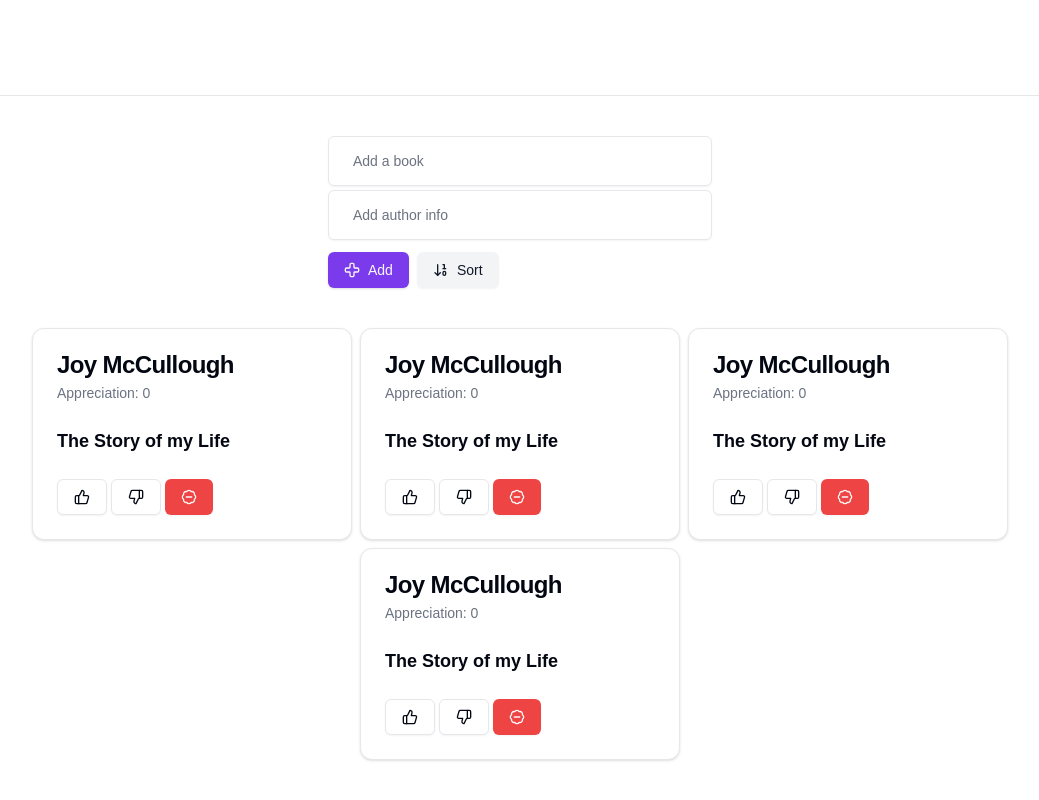
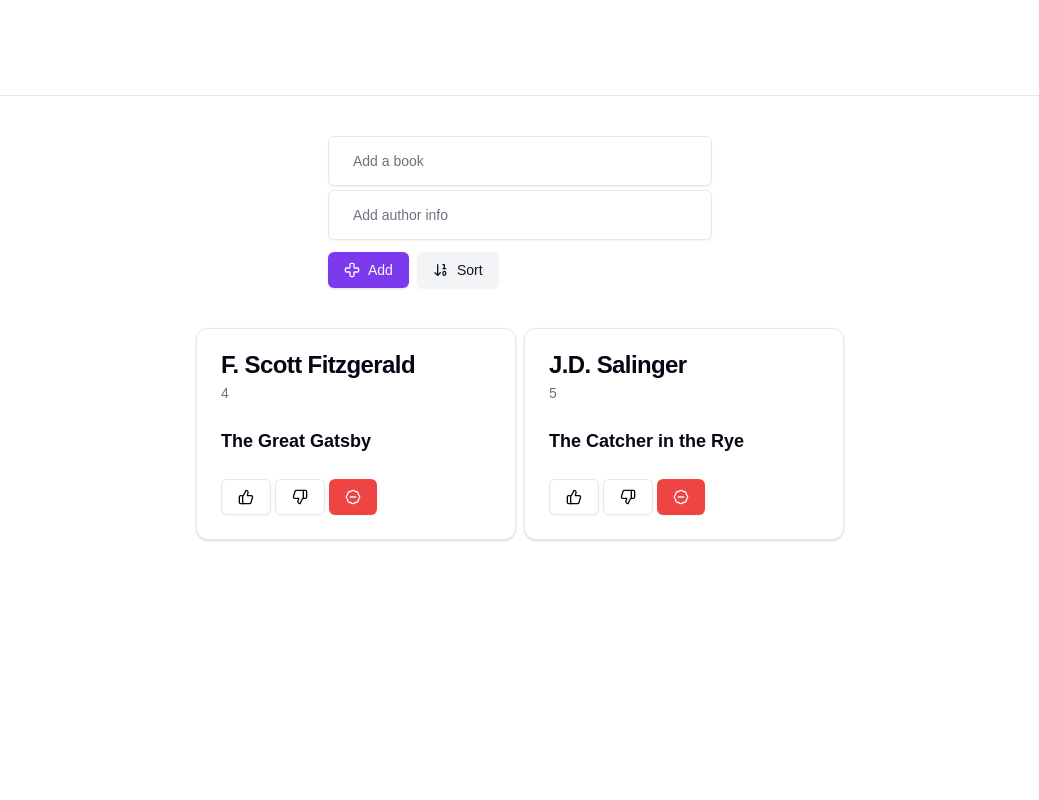
Before and after one commit to HarshGit1824/BookerApp, a Next.js app: page / in a window 1280 px wide. Shown: the part 798-1598 px from the top of the page, without its empty margins (120-1159 px from the left). After the commit the page ends 1378 px from the top, so only its background shows below. Built offline with nearby package versions, Linux system fonts and the light colour scheme; a web font is replaced by a local one.

Commit message:
Add Reducers

```diff
--- a/app/page.tsx
+++ b/app/page.tsx
@@ -1,19 +1,36 @@
 "use client";
 
+import { useReducer } from "react";
+import { booksReducer } from "@/lib/reducer";
 import { LampDemo } from "@/components/ui/lamp";
 import Header from "@/components/Header";
 import AddBook from "@/components/AddBook";
 import BookList from "@/components/BookList";
 
 function Home() {
+  const [books, dispatch] = useReducer(booksReducer, [
+    {
+      id: "1",
+      title: "The Great Gatsby",
+      author: "F. Scott Fitzgerald",
+      rating: 4,
+    },
+    {
+      id: "2",
+      title: "The Catcher in the Rye",
+      author: "J.D. Salinger",
+      rating: 5,
+    },
+  ]);
+
   return (
     <>
       <Header />
       <LampDemo title="Booker &mdash; rank books to read." />
       <hr className="mb-10" />
       <main className="max-w-7xl mx-auto px-2 text-2xl">
-        <AddBook />
-        <BookList />
+        <AddBook dispatch={dispatch} />
+        <BookList books={books} dispatch={dispatch} />
       </main>
     </>
   );
--- a/components/AddBook.tsx
+++ b/components/AddBook.tsx
@@ -1,46 +1,69 @@
 "use client";
-import { FormEvent, useState } from "react";
+import {  FormEvent, useRef } from "react";
 import { Input } from "@/components/ui/input";
 import { Button } from "@/components/ui/button";
 import { ArrowDown10, Cross } from "lucide-react";
 
-function AddBook() {
-  const [bookValue, setBookValue] = useState("");
-  const [authorValue, setAuthorValue] = useState("");
+// Reducer function to handle state updates
+const bookReducer = (state: any[], action: { type: string; payload?: any }) => {
+  switch (action.type) {
+    case "add":
+      return [...state, action.payload];
+    case "sort":
+      return [...state].sort((a, b) => a.title.localeCompare(b.title));
+    default:
+      return state;
+  }
+};
+
+function AddBook({ dispatch }: { dispatch: Function }) {
+  const inputBook = useRef<HTMLInputElement>(null);
+  const inputAuthor = useRef<HTMLInputElement>(null);
+
   const handleFormSubmit = (e: FormEvent) => {
     e.preventDefault();
-    if (!bookValue.trim() || !authorValue.trim()) {
-      return;
-    }
-    console.log(bookValue, authorValue);
-    setBookValue("");
-    setAuthorValue("");
+    const currBook = inputBook.current?.value.trim();
+    const currAuthor = inputAuthor.current?.value.trim();
+    if (!currBook || !currAuthor) return;
+
+    dispatch({
+      type: "add",
+      payload: { title: currBook, author: currAuthor },
+    });
+
+    inputBook.current!.value = "";
+    inputAuthor.current!.value = "";
   };
+
+  const handleSort = () => {
+    dispatch({ type: "sort" });
+  };
+
   return (
+    <div>
       <form className="max-w-96 mx-auto mb-10" onSubmit={handleFormSubmit}>
         <Input
           type="text"
           placeholder="Add a book"
           className="mb-1 p-6"
-        onChange={(e) => setBookValue(e.target.value)}
-        value={bookValue}
+          ref={inputBook}
         />
         <Input
           type="text"
           placeholder="Add author info"
           className="mb-3 p-6"
-        onChange={(e) => setAuthorValue(e.target.value)}
-        value={authorValue}
+          ref={inputAuthor}
         />
         <div className="flex gap-2">
           <Button type="submit">
             <Cross /> Add
           </Button>
-        <Button type="submit" variant="secondary">
+          <Button variant="secondary" type="button" onClick={handleSort}>
             <ArrowDown10 /> Sort
           </Button>
         </div>
       </form>
+    </div>
   );
 }
 
--- a/components/BookList.tsx
+++ b/components/BookList.tsx
@@ -1,12 +1,14 @@
 import BookSingle from "@/components/BookSingle";
-function BookList() {
+
+function BookList({ books, dispatch }: { books: any[]; dispatch: Function }) {
   return (
     <div className="flex items-center justify-center gap-2 flex-wrap mb-10">
-      <BookSingle />
-      <BookSingle />
-      <BookSingle />
-      <BookSingle />
+      {books.map((book) => (
+        <BookSingle key={book.title} book={book} dispatch={dispatch} />
+      ))}
     </div>
   );
-  }
-  export default BookList;
+}
+
+
+export default BookList;
--- a/components/BookSingle.tsx
+++ b/components/BookSingle.tsx
@@ -8,22 +8,22 @@
   CardTitle,
 } from "@/components/ui/card";
 import { Button } from "./ui/button";
-function BookSingle() {
+function BookSingle({ book, dispatch }: any) {
   return (
     <Card className="w-80">
       <CardHeader>
-        <CardTitle>Joy McCullough</CardTitle>
-        <CardDescription>Appreciation: 0</CardDescription>
+        <CardTitle>{book.author}</CardTitle>
+        <CardDescription>{book.rating}</CardDescription>
       </CardHeader>
       <CardContent>
-        <p className="text-lg font-semibold">The Story of my Life</p>
+        <p className="text-lg font-semibold">{book.title}</p>
       </CardContent>
       <CardFooter className="flex gap-1 items-center">
         <Button variant="outline">
-          <ThumbsUp />
+          <ThumbsUp onClick={() => dispatch("like", book.id)} />
         </Button>
         <Button variant="outline">
-          <ThumbsDown />
+          <ThumbsDown  onClick={() => dispatch("dislike", book.id)}/>
         </Button>
         <Button variant="destructive">
           <BadgeMinus />
--- /dev/null
+++ b/lib/reducer.ts
@@ -0,0 +1,44 @@
+interface Book {
+  id: string;
+  title: string;
+  author: string;
+  rating: number;
+}
+
+type Action =
+  | { type: "add"; payload: { title: string; author: string } }
+  | { type: "remove"; payload: string }
+  | { type: "like"; payload: string }
+  | { type: "dislike"; payload: string }
+  | { type: "sort" };
+
+export const booksReducer = (state: Book[], action: Action): Book[] => {
+  switch (action.type) {
+    case "add":
+      const book: Book = {
+        id: crypto.randomUUID(),
+        title: action.payload.title,
+        author: action.payload.author,
+        rating: 0,
+      };
+      return [book, ...state];
+    case "remove":
+      return state.filter((book) => book.id !== action.payload);
+    case "like":
+      return state.map((book) =>
+        book.id === action.payload
+          ? { ...book, rating: book.rating + 1 }
+          : book
+      );
+    case "dislike":
+      return state.map((book) =>
+        book.id === action.payload
+          ? { ...book, rating: book.rating - 1 }
+          : book
+      );
+    case "sort":
+      return [...state].sort((a, b) => b.rating - a.rating);
+    default:
+      return state;
+  }
+};
```
Lines whose indentation alone changed are shown as unchanged.
